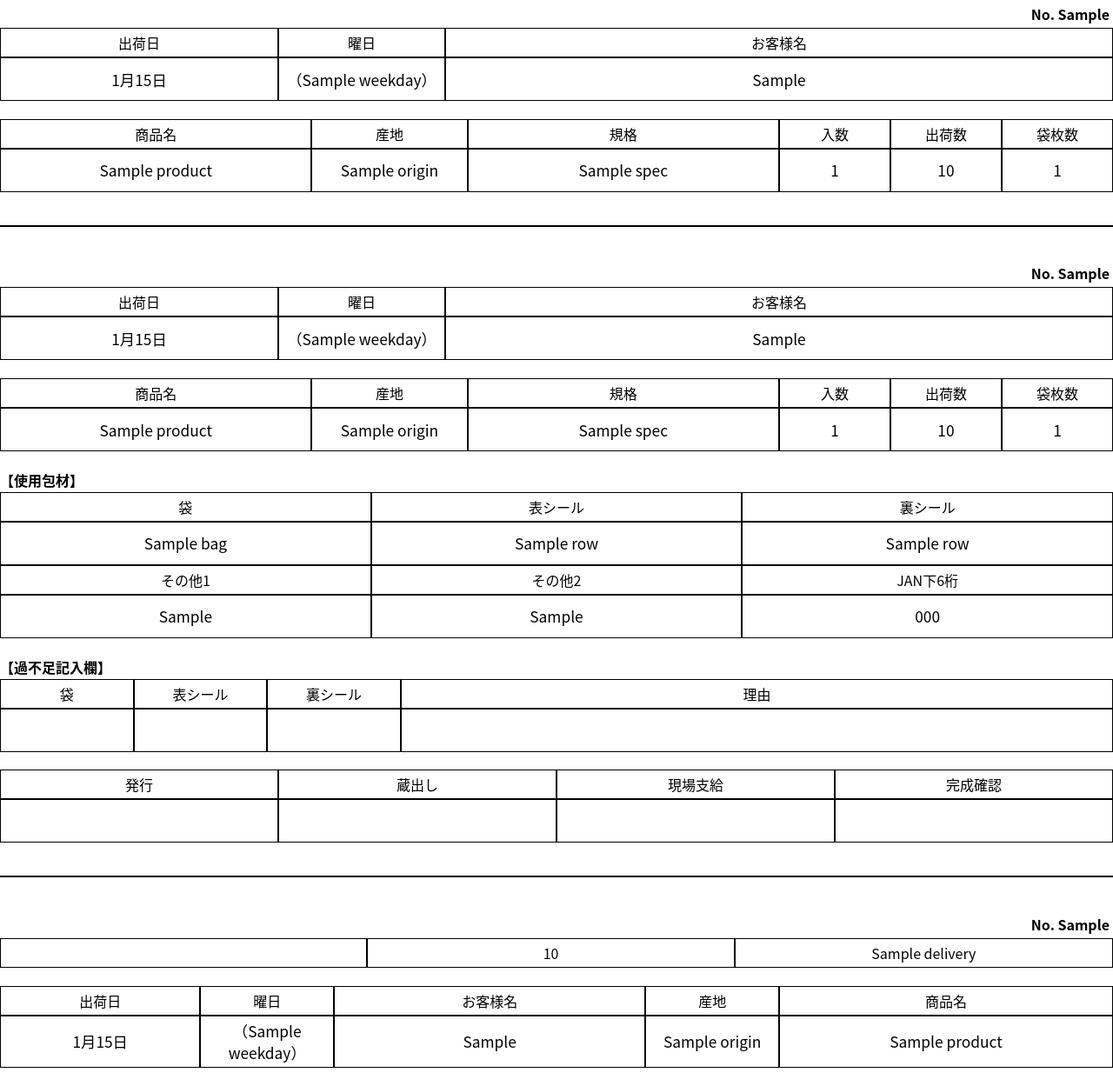
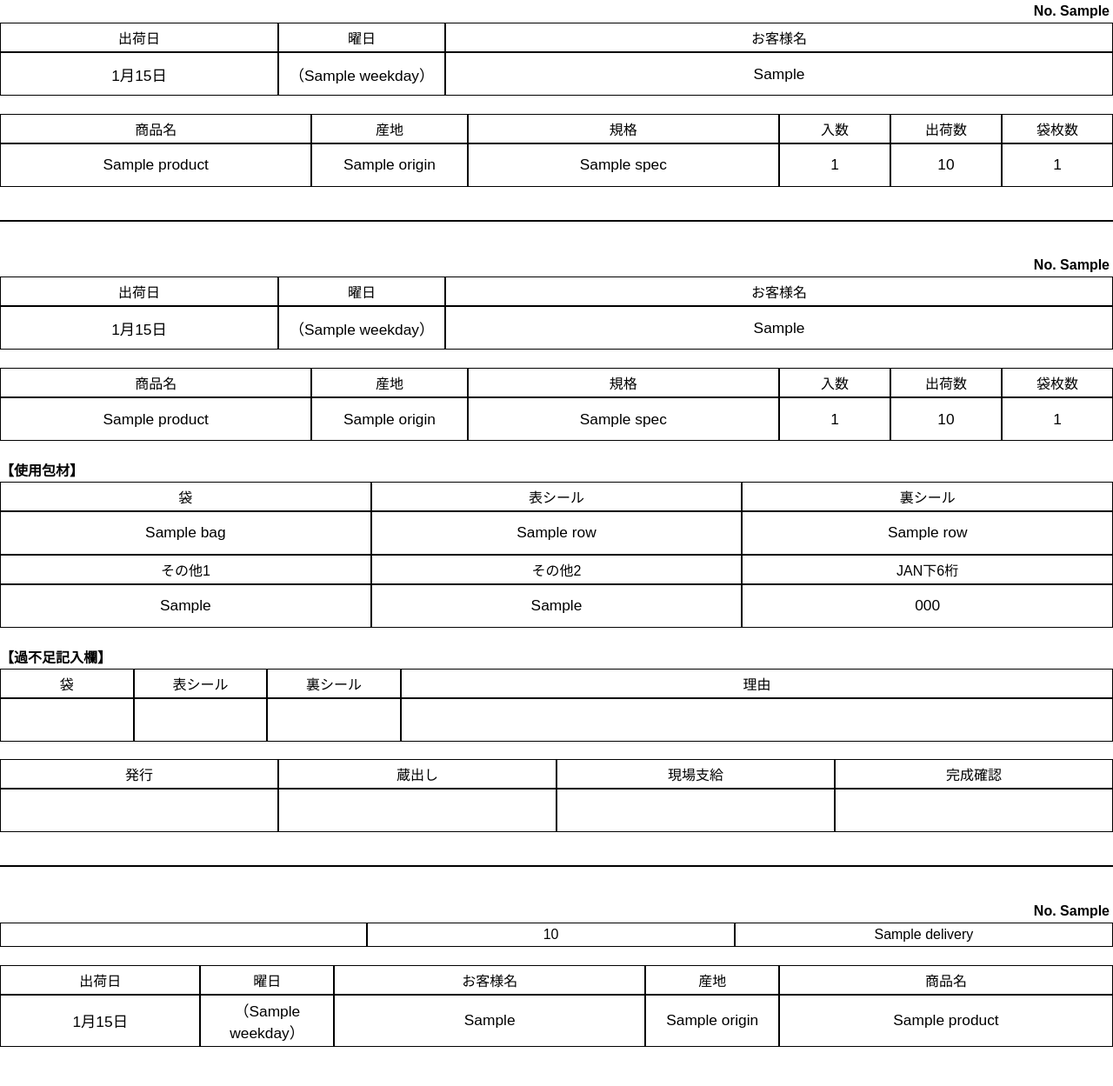
Before and after one commit to Yamada831831/shipment-card, a Flask app: template templates/card_templates.html in a window 1280 px wide. Shown: the whole page at 87% size. After the commit the page ends 1204 px from the top, so only its background shows below. Run offline with Flask 3, Linux system fonts and the light colour scheme; the template is opened without the code that fills it: most values are stand-ins (such as "Sample title", 1, 10 or a date in 2020).

Commit message:
fix: 日本語PDF用に IPAフォントを使用（wkhtmltopdf互換）

```diff
--- a/app.py
+++ b/app.py
@@ -208,7 +208,10 @@ def cards_generate():
             html,
             tmpfile.name,
             configuration=config,
-            options={"enable-local-file-access": ""}
+            options = {
+                "enable-local-file-access": "",
+                "encoding": "UTF-8"
+            }
         )
 
         # printed = TRUE に更新
--- a/render.yaml
+++ b/render.yaml
@@ -4,7 +4,7 @@ services:
     env: python
     buildCommand: |
       apt-get update
-      apt-get install -y wkhtmltopdf fonts-noto-cjk
+      apt-get install -y wkhtmltopdf fonts-ipafont-gothic
       pip install -r requirements.txt
     startCommand: gunicorn app:app
     envVars:
--- a/templates/card_templates.html
+++ b/templates/card_templates.html
@@ -9,7 +9,7 @@
       margin: 0mm 10mm 5mm 10mm;
     }
     body {
-      font-family: "Noto Sans CJK JP", "TakaoGothic", "VL Gothic", sans-serif;
+      font-family: "IPAGothic", sans-serif;
       margin: 0;
       padding: 0;
     }
```
